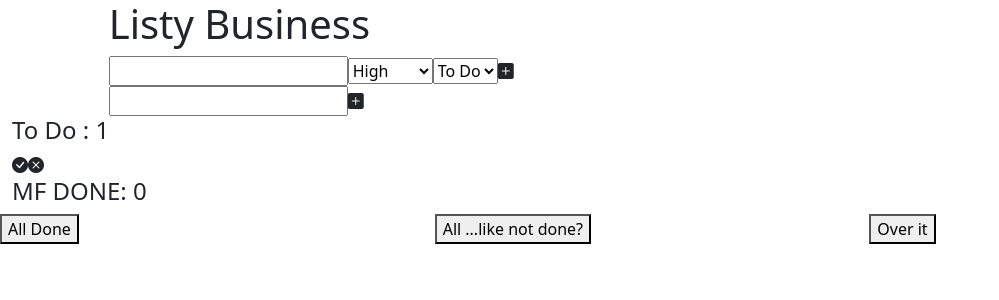
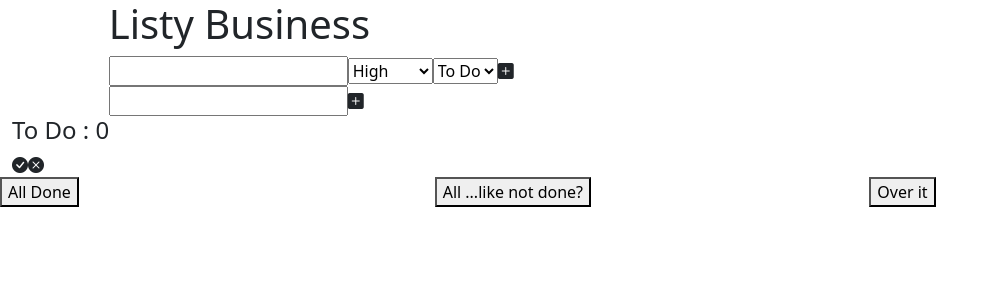
Before and after one commit to tkcthulhu/listy-business, a React (Create React App) app in the folder app/: page / in a window 1280 px wide. Both pictures are taken after a click on the icon 505 px from the left and 71 px from the top of the page. Shown: the top 300 px of the page, without its empty margins (0-999 px from the left). Built offline with nearby package versions, Linux system fonts and the light colour scheme.

Commit message:
fixin buttons

```diff
--- a/app/src/Lists.jsx
+++ b/app/src/Lists.jsx
@@ -7,6 +7,10 @@ export function SetList(props) {
     }
 
     function setToActive(id, list) {
+
+        let butt = document.getElementById(id)
+
+        butt.classList.remove('done')
 
         for (let i = 0; i < list.length; i++) {
             if (list[i].id === id) {
@@ -19,6 +23,10 @@ export function SetList(props) {
     }
 
     function setToInactive(id, list) {
+
+        let butt = document.getElementById(id)
+
+        butt.classList.add('done')
 
         for (let i = 0; i < list.length; i++) {
             if (list[i].id === id) {
@@ -64,22 +72,38 @@ export function SetList(props) {
         } return activeItems
     }
 
-    function filterInactive() {
-        for (let i = 0; i < currentList.length; i++) {
-            if (currentList[i].status === false) {
-                inactiveItems.push(
-                    <div className="row-10 justify-constent-center" id={currentList[i].id} key={currentList[i].id}>
-                        <div className="col-6 d-flex done">
-                            {currentList[i].input}
-                        </div>
-                        <div className='col-2'>
-                            <i className="bi bi-arrow-up-circle-fill align-self-end" onClick={() => setToInactive(currentList[i].id, currentList)}></i>
-                            <i className="bi bi-x-circle-fill align-self-end" onClick={() => deleteItem(currentList[i].id)}></i>
-                        </div>
-                    </div>
+    // function filterInactive() {
+    //     for (let i = 0; i < currentList.length; i++) {
+    //         if (currentList[i].status === false) {
+    //             inactiveItems.push(
+    //                 <div className="row-10 justify-constent-center" id={currentList[i].id} key={currentList[i].id}>
+    //                     <div className="col-6 d-flex done">
+    //                         {currentList[i].input}
+    //                     </div>
+    //                     <div className='col-2'>
+    //                         <i className="bi bi-arrow-up-circle-fill align-self-end" onClick={() => setToInactive(currentList[i].id, currentList)}></i>
+    //                         <i className="bi bi-x-circle-fill align-self-end" onClick={() => deleteItem(currentList[i].id)}></i>
+    //                     </div>
+    //                 </div>
+    //             )
+    //         }
+    //     } return inactiveItems
+    // }
+
+    function statusButtons(id, status) {
+
+            if (status === false) {
+
+                return(
+                    <i className="bi bi-arrow-up-circle-fill align-self-end" onClick={() => setToInactive(id, currentList)}></i>
+                )
+            } else {
+
+                return(
+                    <i className="bi bi-check-circle-fill align-self-end" onClick={() => setToActive(id, currentList)}></i>
                 )
             }
-        } return inactiveItems
+
     }
 
     function buildUserLists(lists) {
@@ -92,11 +116,18 @@ export function SetList(props) {
 
             let thisList = []
 
+            let completed = []
+
             let items = lists[i].listItems
 
             listName = lists[i].input
 
             for (let i = 0; i < items.length; i++) {
+
+                if (!items[i].status) {
+                    completed.push('$')
+                    console.log('bloop')
+                }
 
                 thisList.push(
                     <div className="row-10 justify-constent-center" id={items[i].id} key={items[i].id}>
@@ -104,7 +135,7 @@ export function SetList(props) {
                             {items[i].input}
                         </div>
                         <div className='col-2'>
-                            <i className="bi bi-check-circle-fill align-self-end" onClick={() => setToActive(items[i].id, currentList)}></i>
+                            {statusButtons(items[i].id, items[i].status)}
                             <i className="bi bi-x-circle-fill align-self-end" onClick={() => deleteItem(items[i].id)}></i>
                         </div>
                     </div>
@@ -123,7 +154,7 @@ export function SetList(props) {
             userLists.push(
                 <>
                     <h4>
-                        {listName} : {thisList.length} {deleteButton()}
+                        {listName} : {completed.length} {deleteButton()}
                     </h4>
                     {thisList}
                 </>
@@ -142,7 +173,7 @@ export function SetList(props) {
         let allLists = [...props.newList]
 
         for (let i = 0; i < allLists.length; i++) {
-            allLists[i].listItems = activeItems.filter(x => x.list === allLists[i].input)
+            allLists[i].listItems = currentList.filter(x => x.list === allLists[i].input)
         }
 
         return allLists
@@ -163,8 +194,8 @@ export function SetList(props) {
         <>
             <div className="container-fluid">
                 {buildUserLists(filterItems())}
-                <h4>MF DONE: {inactiveItems.length}</h4>
-                {filterInactive()}
+                {/* <h4>MF DONE: {inactiveItems.length}</h4> */}
+                {/* {filterInactive()} */}
                 {removeGarbage()}
             </div>
         </>
```
